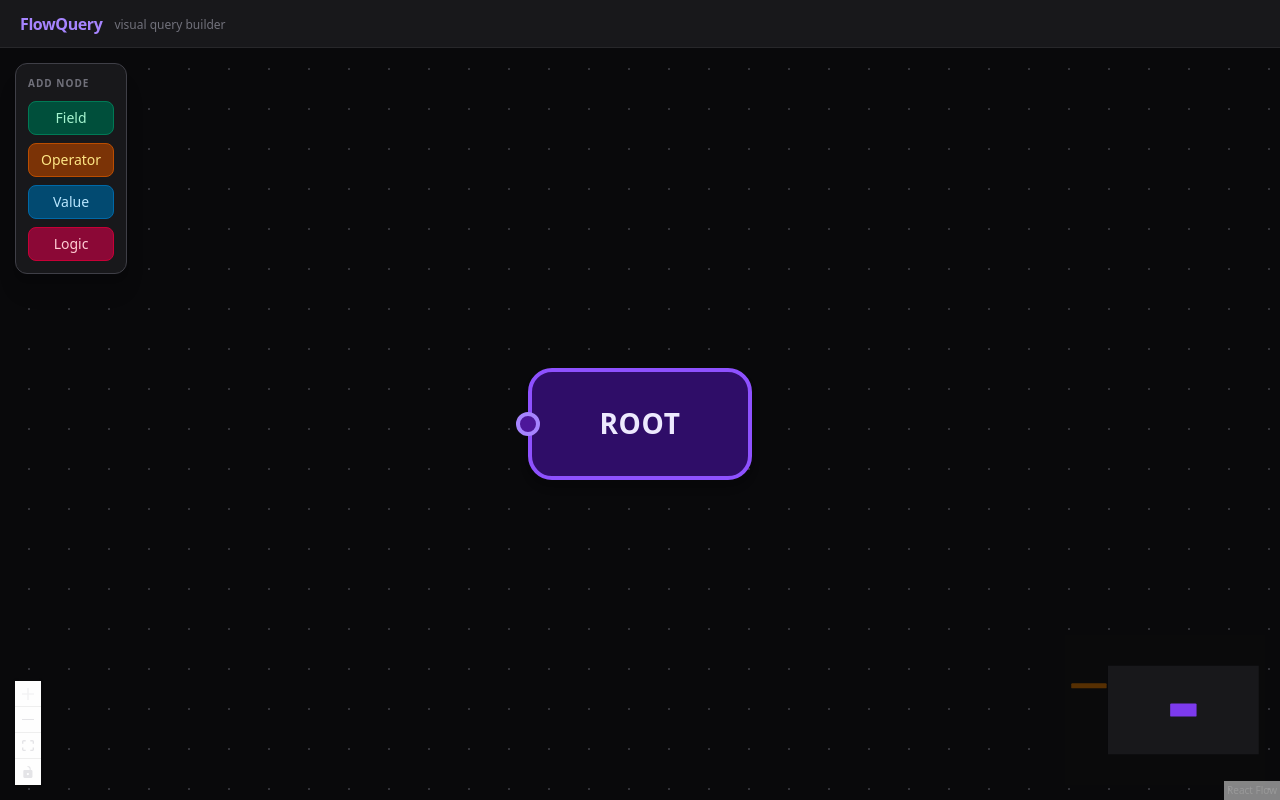
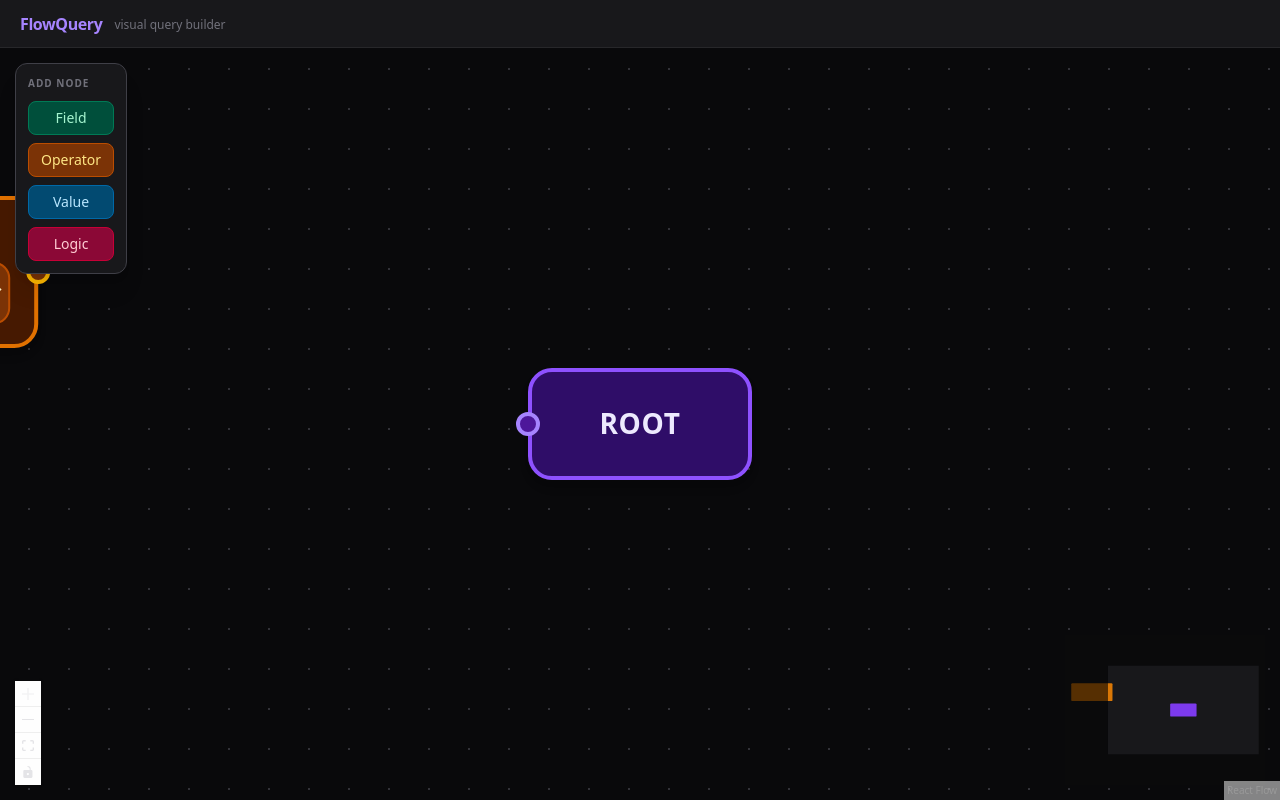
Before and after one commit to pujxn/flowquery, a React (Vite) app: page / in a window 1280 px wide. Both pictures are taken after a click on the button "Operator". Built offline with nearby package versions, Linux system fonts and the light colour scheme.

Commit message:
Add Operator node with field-aware comparator filtering
Operator node reads the connected Field node's type at runtime and
shows only valid comparators (e.g. BETWEEN/IN hidden for strings,
IN hidden for dates). Falls back to all operators when unconnected.

```diff
--- /dev/null
+++ b/src/nodes/OperatorNode.tsx
@@ -0,0 +1,63 @@
+import { Handle, Position, type NodeProps } from '@xyflow/react'
+import { useGraphStore } from '@/store/graphStore'
+import { getField } from '@/types/fields'
+import { OPERATORS_BY_TYPE, ALL_OPERATORS, type Operator } from '@/types/operators'
+import { cn } from '@/lib/utils'
+
+function useConnectedField(nodeId: string) {
+  return useGraphStore((s) => {
+    const edge = s.edges.find((e) => e.target === nodeId)
+    if (!edge) return undefined
+    const source = s.nodes.find((n) => n.id === edge.source)
+    if (!source || source.type !== 'field') return undefined
+    return getField(source.data.fieldId as string)
+  })
+}
+
+export function OperatorNode({ id, data, selected }: NodeProps) {
+  const updateNodeData = useGraphStore((s) => s.updateNodeData)
+  const field = useConnectedField(id)
+  const operator = (data.operator as Operator | null) ?? ''
+  const availableOps = field ? OPERATORS_BY_TYPE[field.type] : ALL_OPERATORS
+
+  return (
+    <div
+      className={cn(
+        'flex flex-col gap-1.5 px-3 py-2.5 rounded-xl border-2 shadow-md min-w-40',
+        'bg-amber-950 text-amber-100 border-amber-600',
+        selected && 'ring-2 ring-amber-400 ring-offset-1 ring-offset-zinc-900',
+      )}
+    >
+      <span className="text-[10px] font-semibold uppercase tracking-widest text-amber-500">
+        Operator
+      </span>
+      {field && (
+        <span className="text-[11px] text-amber-400/60 -mt-0.5">{field.label}</span>
+      )}
+      <select
+        className="nodrag nopan bg-amber-900 border border-amber-700 rounded-lg px-2 py-1 text-sm text-amber-100 focus:outline-none focus:border-amber-400 cursor-pointer"
+        value={operator}
+        onChange={(e) =>
+          updateNodeData(id, { operator: e.target.value || null })
+        }
+      >
+        <option value="">Select operator…</option>
+        {availableOps.map((op) => (
+          <option key={op} value={op}>
+            {op}
+          </option>
+        ))}
+      </select>
+      <Handle
+        type="target"
+        position={Position.Left}
+        className="!w-3 !h-3 !border-2 !border-amber-400 !bg-amber-900"
+      />
+      <Handle
+        type="source"
+        position={Position.Right}
+        className="!w-3 !h-3 !border-2 !border-amber-400 !bg-amber-900"
+      />
+    </div>
+  )
+}
--- a/src/nodes/index.ts
+++ b/src/nodes/index.ts
@@ -1,8 +1,10 @@
 import type { NodeTypes } from '@xyflow/react'
 import { RootNode } from './RootNode'
 import { FieldNode } from './FieldNode'
+import { OperatorNode } from './OperatorNode'
 
 export const nodeTypes: NodeTypes = {
-  root:  RootNode,
-  field: FieldNode,
+  root:     RootNode,
+  field:    FieldNode,
+  operator: OperatorNode,
 }
--- a/src/types/nodeData.ts
+++ b/src/types/nodeData.ts
@@ -1,4 +1,5 @@
 import { z } from 'zod'
+import type { Operator } from './operators'
 
 export const rootNodeDataSchema = z.object({
   label: z.string(),
@@ -8,9 +9,10 @@ export const fieldNodeDataSchema = z.object({
   fieldId: z.string().nullable(),
 })
 
-// placeholder schemas — fleshed out when those nodes are built
 export const operatorNodeDataSchema = z.object({
-  operator: z.string().nullable(),
+  operator: z
+    .enum(['=', '!=', '>', '>=', '<', '<=', 'IN', 'BETWEEN'])
+    .nullable() as z.ZodNullable<z.ZodType<Operator>>,
 })
 
 export const valueNodeDataSchema = z.object({
--- /dev/null
+++ b/src/types/operators.ts
@@ -0,0 +1,11 @@
+import type { FieldType } from './fields'
+
+export type Operator = '=' | '!=' | '>' | '>=' | '<' | '<=' | 'IN' | 'BETWEEN'
+
+export const ALL_OPERATORS: Operator[] = ['=', '!=', '>', '>=', '<', '<=', 'IN', 'BETWEEN']
+
+export const OPERATORS_BY_TYPE: Record<FieldType, Operator[]> = {
+  string: ['=', '!=', 'IN'],
+  number: ['=', '!=', '>', '>=', '<', '<=', 'IN', 'BETWEEN'],
+  date:   ['=', '!=', '>', '>=', '<', '<=', 'BETWEEN'],
+}
```
